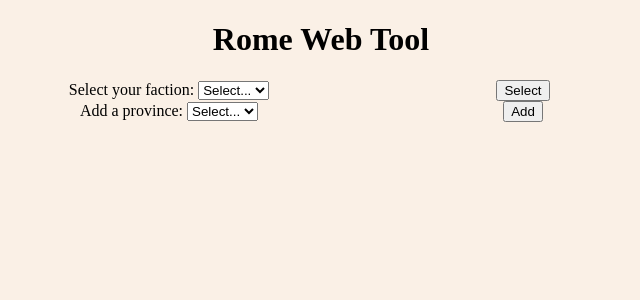
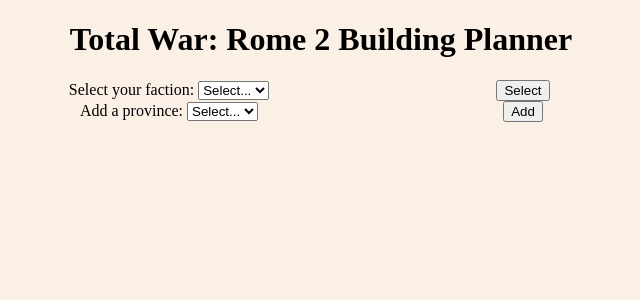
Before and after one commit to davidshrive/rome-web-tool, a PHP site: page / in a window 1280 px wide. Shown: the top 300 px of the page, without its empty margins (319-959 px from the left). Run offline with PHP 8.4, Linux system fonts and the light colour scheme; the visitor is signed in with stand-in values (Sample User, id 1); data that the repository does not hold is empty; some libraries are stand-ins or nearby versions.

Commit message:
Updated title

```diff
--- a/index.php
+++ b/index.php
@@ -45,7 +45,7 @@
 <!-- TITLE -->
 <div class ='header'>
 <div class ='title'>
-<h1>Rome Web Tool</h1>
+<h1>Total War: Rome 2 Building Planner</h1>
 </div>
 
 <!-- GET FACTION INFO -->
```
